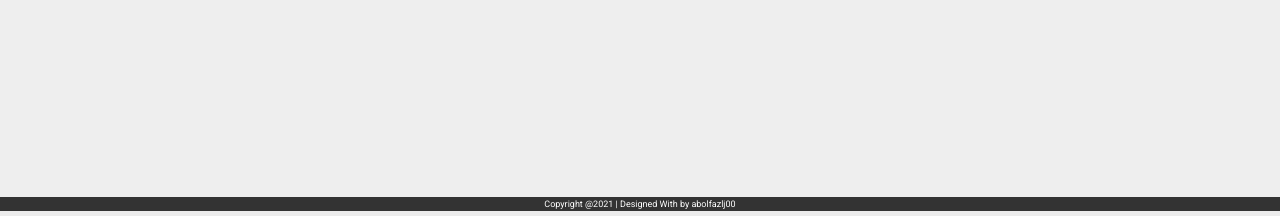
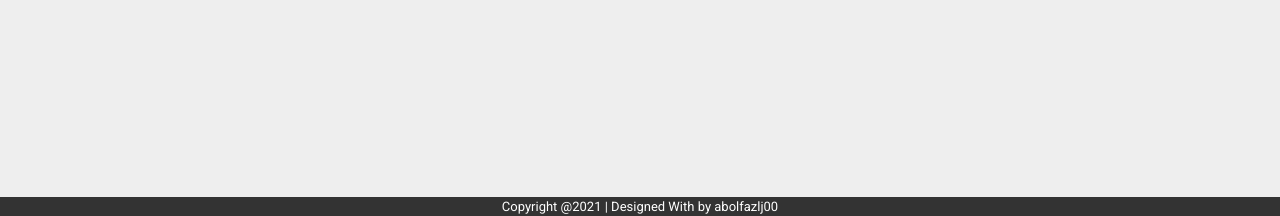
Before and after one commit to abolfazlj00/Ecommerce_djangoProject, a Django app: page /account/profile/ in a window 1280 px wide. Shown: the part 884-1100 px from the top of the page. Run offline with Django 3.2, Linux system fonts and the light colour scheme; the visitor is signed in with stand-in values (Sample User, id 1); data that the repository does not hold is empty.

Commit message:
change some styles.

```diff
--- a/store/static/store/css/main.css
+++ b/store/static/store/css/main.css
@@ -101,7 +101,7 @@ section {
 }
 
 .footer > p {
-    font-size: 0.9rem;
+    font-size: 1.3rem;
 }
 
 header #k {
```
